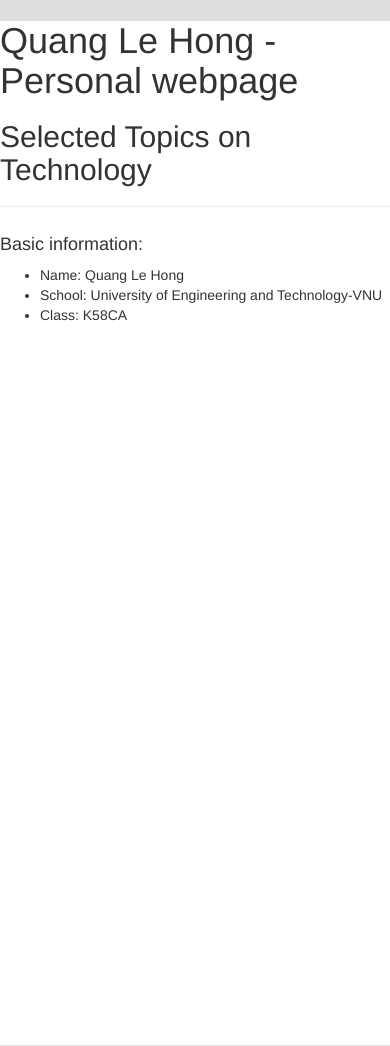
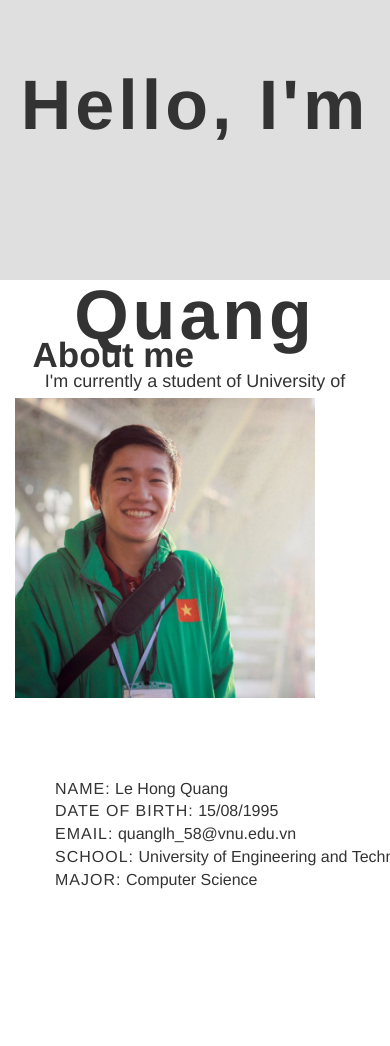
Before and after one commit to iamquang95/personal-webpage, a PHP site: page / in a window 390 px wide; the page is wider, and only the part inside the window is pictured. After the commit the page ends 889 px from the top of that part, so only its background shows below. Run offline with PHP 8.4, Linux system fonts and the light colour scheme.

Commit message:
Recreate website

```diff
--- a/css/home.css
+++ b/css/home.css
@@ -1,13 +1,53 @@
-.home-background {
-    background-color: #dddddd;
-    min-height: 1024px;
+/* Header */
+.web-header {
+    background-color: #dfdfdf;
+    width: 100%;
+    height: 20em;
 }
-
-.home-body-wrapper {
+.header-text-container {
+    line-height: 15em;
+}
+.header-greeting {
+    font-weight: 900;
+    font-size: 70px;
+    letter-spacing: 4px;
+    text-align: center;
+}
+.header-short-introduce {
+    font-size: 18px;
+    margin-top: -8em;
+    text-align: center;
+}
+/* body */
+.web-body {
+    padding: 50px 0;
     background-color: white;
-    min-height: 1024px;
 }
-
-.home-basic-information {
-    margin-top: 2em;
+.body-container {
+    padding-right: 15px;
+    padding-left: 15px;
+    margin-right: auto;
+    margin-left: auto;
+    width: 60em;
 }
+#about-me {
+    font-size: 35px;
+    font-weight: 900;
+    margin-bottom: 0.5em;
+    margin-left: 0.5em;
+}
+#avatar {
+    width: 300px;
+    height: auto;
+}
+.aboutme-ul {
+    margin-top: 5em;
+    display: block;
+    list-style-type: none;
+    font-size: 16px;
+}
+.aboutme-ul b {
+    letter-spacing: 1px;
+    font-weight: 150;
+}
+/* footer */
--- a/home.html
+++ b/home.html
@@ -6,25 +6,53 @@
   <link rel="stylesheet" type="text/css" href="css/home.css">
 </head>
 <body>
-    <div class="home-background">
+
+<div class="web-header">
+  <div class="header-text-container">
+    <div class="header-greeting">
+      Hello, I'm Quang
+    </div>
+    <div class="header-short-introduce">
+      I'm currently a student of University of Engineering and Technology
+    </div>
+  </div>
+</div>
+
+<div class="web-body">
+  <div class="body-container">
+    <div id="about-me">
+      About me
+    </div>
     <div class="row">
-        <div class="col-md-2">
+      <div class="col-md-5">
+        <img id="avatar" src="img/avatar.jpg">
       </div>
-        <div class="col-md-8 home-body-wrapper">
-            <h1>Quang Le Hong - Personal webpage</h1>
-            <h2>Selected Topics on Technology</h2>
-            <hr>
-            <div class="home-basic-information">
-                <h4>Basic information: </h4>
-                <ul>
-                    <li>Name: Quang Le Hong</li>
-                    <li>School: University of Engineering and Technology-VNU</li>
-                    <li>Class: K58CA</li>
+      <div class="col-md-7">
+        <ul class="aboutme-ul">
+          <li>
+            <b>NAME:</b> Le Hong Quang
+          </li>
+          <li>
+            <b>DATE OF BIRTH:</b> 15/08/1995
+          </li>
+          <li>
+            <b>EMAIL:</b> quanglh_58@vnu.edu.vn
+          </li>
+          <li>
+            <b>SCHOOL:</b> University of Engineering and Technology
+          </li>
+          <li>
+            <b>MAJOR:</b> Computer Science
+          </li>
         </ul>
       </div>
     </div>
-        <div class="col-md-2">
   </div>
 </div>
+<div class="web-footer"></div>
+
+
+
+
 </body>
 </html>
```
Also changed, not shown: img/avatar.jpg (added), img/cover.jpg (added). Lines whose indentation alone changed are shown as unchanged.
